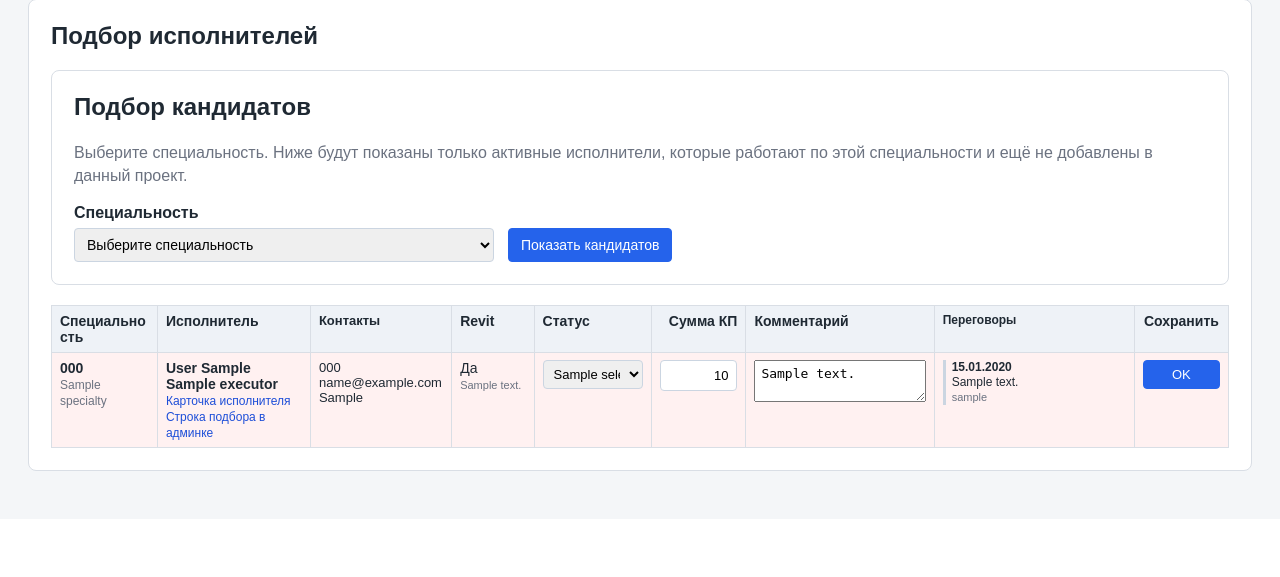
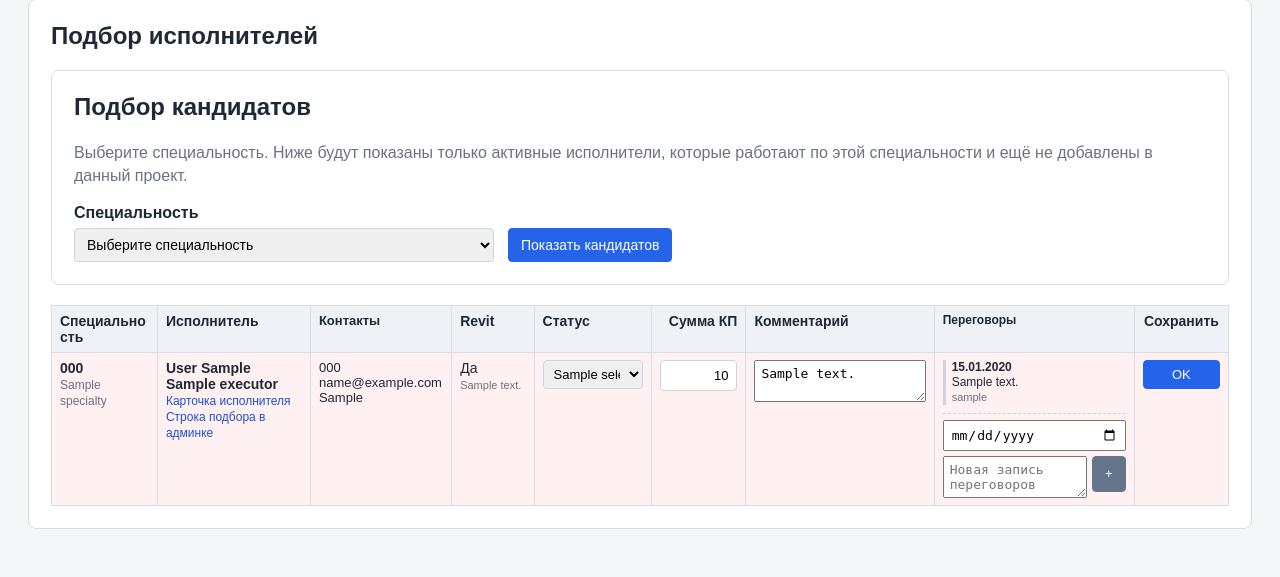
Before and after one commit to aTBepTKa/contractors_db, a Django app: page /projects/1/ in a window 1280 px wide. Shown: the part 580-1157 px from the top of the page. Before the commit the page ends 1051 px from the top, so only its background shows below. Run offline with Django 5.2, Linux system fonts and the light colour scheme; a user stored in the database is signed in; tables that the repository leaves empty hold one stand-in row (values such as "Sample post").

Commit message:
Add negotiation entry from project detail

```diff
--- a/directory/static/directory/css/main.css
+++ b/directory/static/directory/css/main.css
@@ -469,3 +469,35 @@ button:hover,
     min-height: 42px;
     max-height: 60px;
 }
+
+.negotiation-add {
+    margin-top: 8px;
+    padding-top: 6px;
+    border-top: 1px dashed #cbd5e1;
+    display: grid;
+    grid-template-columns: 1fr 34px;
+    gap: 5px;
+}
+
+.negotiation-add input[type="date"] {
+    grid-column: 1 / 3;
+}
+
+.negotiation-add textarea {
+    min-height: 36px;
+    max-height: 54px;
+}
+
+.negotiation-add button {
+    height: 36px;
+    padding: 0;
+}
+
+.secondary-button {
+    background: #64748b;
+    border-color: #64748b;
+}
+
+.secondary-button:hover {
+    background: #475569;
+}
--- a/directory/templates/directory/project_detail.html
+++ b/directory/templates/directory/project_detail.html
@@ -274,11 +274,24 @@
                             {% endif %}
                         </td>
 
-                        <form method="post" action="/selections/{{ item.selection.id }}/update/">
+                        <form
+                            id="selection-update-{{ item.selection.id }}"
+                            method="post"
+                            action="/selections/{{ item.selection.id }}/update/"
+                        >
                             {% csrf_token %}
+                        </form>
+
+                        <form
+                            id="negotiation-add-{{ item.selection.id }}"
+                            method="post"
+                            action="/selections/{{ item.selection.id }}/negotiations/add/"
+                        >
+                            {% csrf_token %}
+                        </form>
 
                         <td class="col-status">
-                                <select name="status" class="compact-select">
+                            <select name="status" class="compact-select" form="selection-update-{{ item.selection.id }}">
                                 {% for status in selection_statuses %}
                                     <option value="{{ status.id }}"
                                         {% if item.selection.status_id == status.id %}selected{% endif %}>
@@ -295,11 +308,17 @@
                                 value="{{ item.selection.offer_amount|default:'' }}"
                                 placeholder="200000"
                                 class="compact-input amount-input"
+                                form="selection-update-{{ item.selection.id }}"
                             >
                         </td>
 
                         <td class="col-comment">
-                                <textarea name="comment" rows="2" class="compact-textarea">{{ item.selection.comment }}</textarea>
+                            <textarea
+                                name="comment"
+                                rows="2"
+                                class="compact-textarea"
+                                form="selection-update-{{ item.selection.id }}"
+                            >{{ item.selection.comment }}</textarea>
                         </td>
 
                         <td class="col-negotiations">
@@ -312,14 +331,42 @@
                                     </div>
                                 {% endfor %}
                             {% else %}
-                                    —
+                                <div class="muted">—</div>
                             {% endif %}
+
+                            <div class="negotiation-add">
+                                <input
+                                    type="date"
+                                    name="event_date"
+                                    class="compact-input"
+                                    form="negotiation-add-{{ item.selection.id }}"
+                                >
+                                <textarea
+                                    name="comment"
+                                    rows="2"
+                                    class="compact-textarea"
+                                    placeholder="Новая запись переговоров"
+                                    form="negotiation-add-{{ item.selection.id }}"
+                                ></textarea>
+                                <button
+                                    type="submit"
+                                    class="compact-button secondary-button"
+                                    form="negotiation-add-{{ item.selection.id }}"
+                                >
+                                    +
+                                </button>
+                            </div>
                         </td>
 
                         <td class="col-save">
-                                <button type="submit" class="compact-button">OK</button>
+                            <button
+                                type="submit"
+                                class="compact-button"
+                                form="selection-update-{{ item.selection.id }}"
+                            >
+                                OK
+                            </button>
                         </td>
-                        </form>
                     </tr>
                 {% endfor %}
                 </tbody>
--- a/directory/urls.py
+++ b/directory/urls.py
@@ -10,4 +10,5 @@ urlpatterns = [
     path("projects/", views.project_list, name="project_list"),
     path("projects/<int:project_id>/", views.project_detail, name="project_detail"),
     path("selections/<int:selection_id>/update/", views.update_project_selection, name="update_project_selection"),
+    path("selections/<int:selection_id>/negotiations/add/", views.add_selection_negotiation, name="add_selection_negotiation"),
 ]
--- a/directory/views.py
+++ b/directory/views.py
@@ -2,7 +2,10 @@ from django.contrib.auth.decorators import login_required
 from django.db import IntegrityError, models
 from django.shortcuts import get_object_or_404, redirect, render
 
-from .models import Executor, ObjectType, Project, ProjectSelection, SelectionStatus, Specialty
+from django.utils import timezone
+from django.utils.dateparse import parse_date
+
+from .models import Executor, ObjectType, Project, ProjectSelection, SelectionNegotiation, SelectionStatus, Specialty
 
 @login_required
 def home(request):
@@ -529,3 +532,31 @@ def update_project_selection(request, selection_id):
     selection.save()
 
     return redirect("project_detail", project_id=selection.project.id)
+
+@login_required
+def add_selection_negotiation(request, selection_id):
+    selection = get_object_or_404(
+        ProjectSelection.objects.select_related("project"),
+        id=selection_id,
+    )
+
+    if request.method != "POST":
+        return redirect("project_detail", project_id=selection.project.id)
+
+    event_date_raw = request.POST.get("event_date", "").strip()
+    comment = request.POST.get("comment", "").strip()
+
+    event_date = parse_date(event_date_raw) if event_date_raw else timezone.localdate()
+
+    if not event_date:
+        event_date = timezone.localdate()
+
+    if comment:
+        SelectionNegotiation.objects.create(
+            selection=selection,
+            event_date=event_date,
+            comment=comment,
+            user=request.user,
+        )
+
+    return redirect("project_detail", project_id=selection.project.id)
```
Lines whose indentation alone changed are shown as unchanged.
